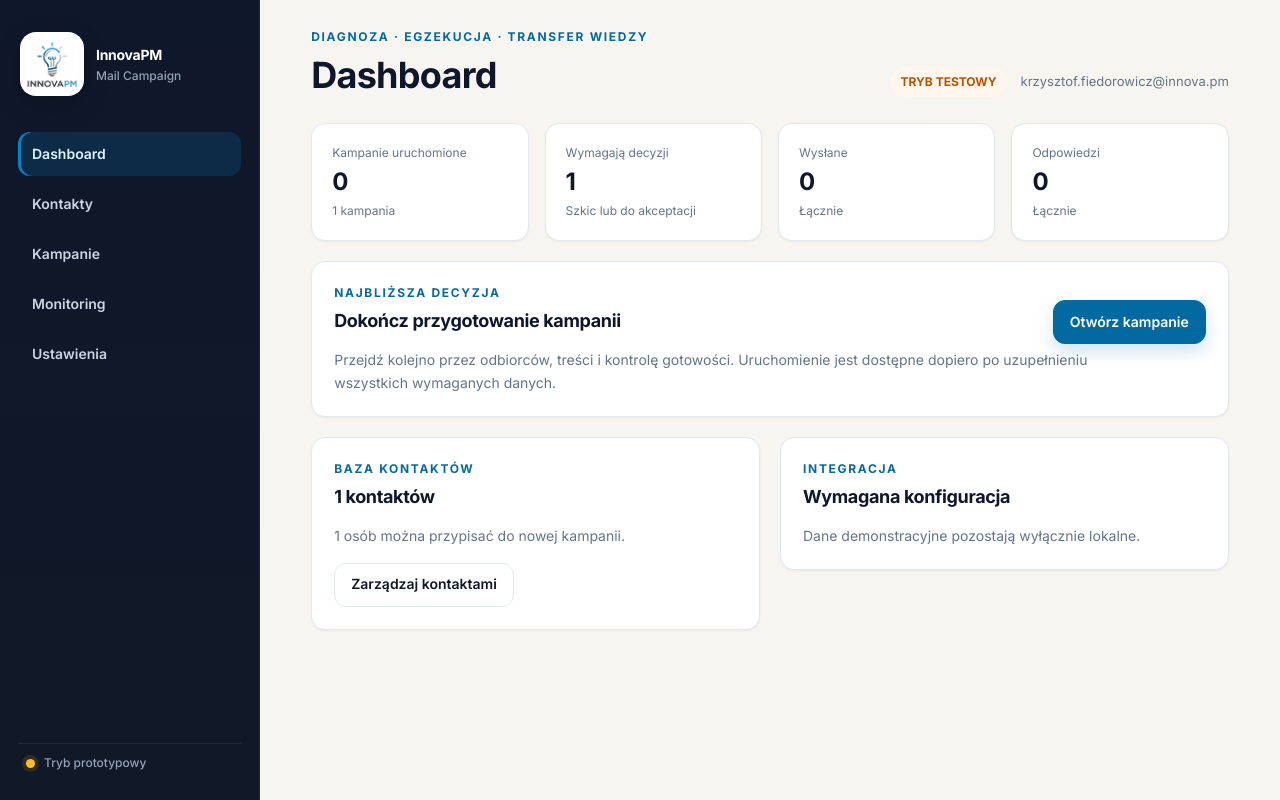
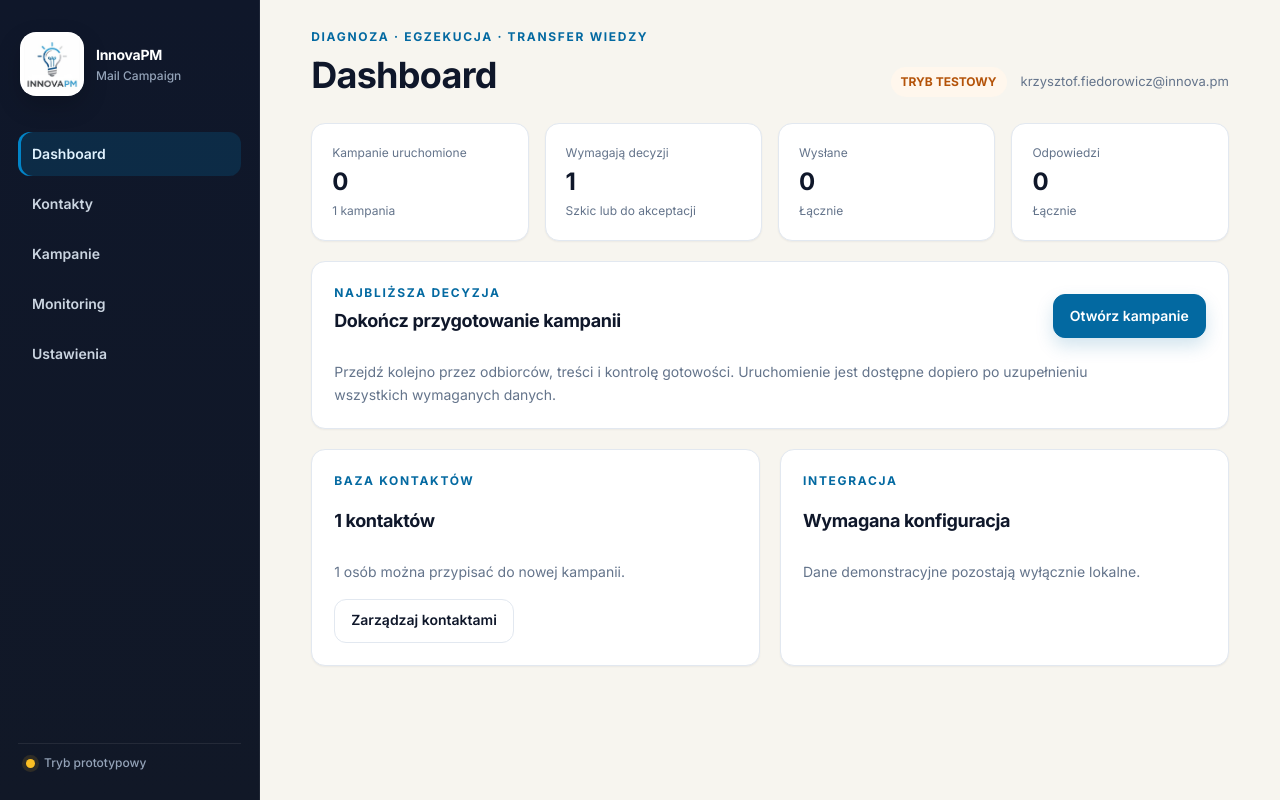
Before and after one commit to fiedork/InnovaPM--mail-campaign, a Next.js app: page / in a window 1280 px wide. Built offline with nearby package versions, Linux system fonts and the light colour scheme.

Commit message:
ui: fix layout kolorowych buttonów na dashboardzie

```diff
--- a/src/app/globals.css
+++ b/src/app/globals.css
@@ -247,9 +247,24 @@ h3 { font-size: var(--text-lg); }
 }
 .section-title {
   display: flex;
-  align-items: flex-start;
+  align-items: center;
   justify-content: space-between;
   gap: 16px;
+}
+.section-title > div {
+  min-width: 0;
+  flex: 1 1 auto;
+}
+.section-title .button,
+.section-title .pill,
+.section-title .hint,
+.section-title .series-title-actions {
+  flex: 0 0 auto;
+  margin-top: 0;
+  align-self: center;
+}
+.section-title .button {
+  white-space: nowrap;
 }
 .copy {
   color: var(--muted);
@@ -260,11 +275,23 @@ h3 { font-size: var(--text-lg); }
   display: grid;
   grid-template-columns: repeat(2, minmax(0, 1fr));
   gap: 20px;
-  align-items: start;
+  align-items: stretch;
+}
+.columns > .panel {
+  display: grid;
+  align-content: start;
+  gap: 12px;
+  min-height: 100%;
 }
 .action-panel .copy { max-width: 780px; }
-.action-panel .button,
-.columns .button { margin-top: 16px; }
+.action-panel > .copy {
+  margin-top: 12px;
+}
+.columns .panel > .button,
+.action-panel > .button {
+  margin-top: 4px;
+  justify-self: start;
+}
 .loading-state {
   color: var(--muted);
   text-align: center;
```
